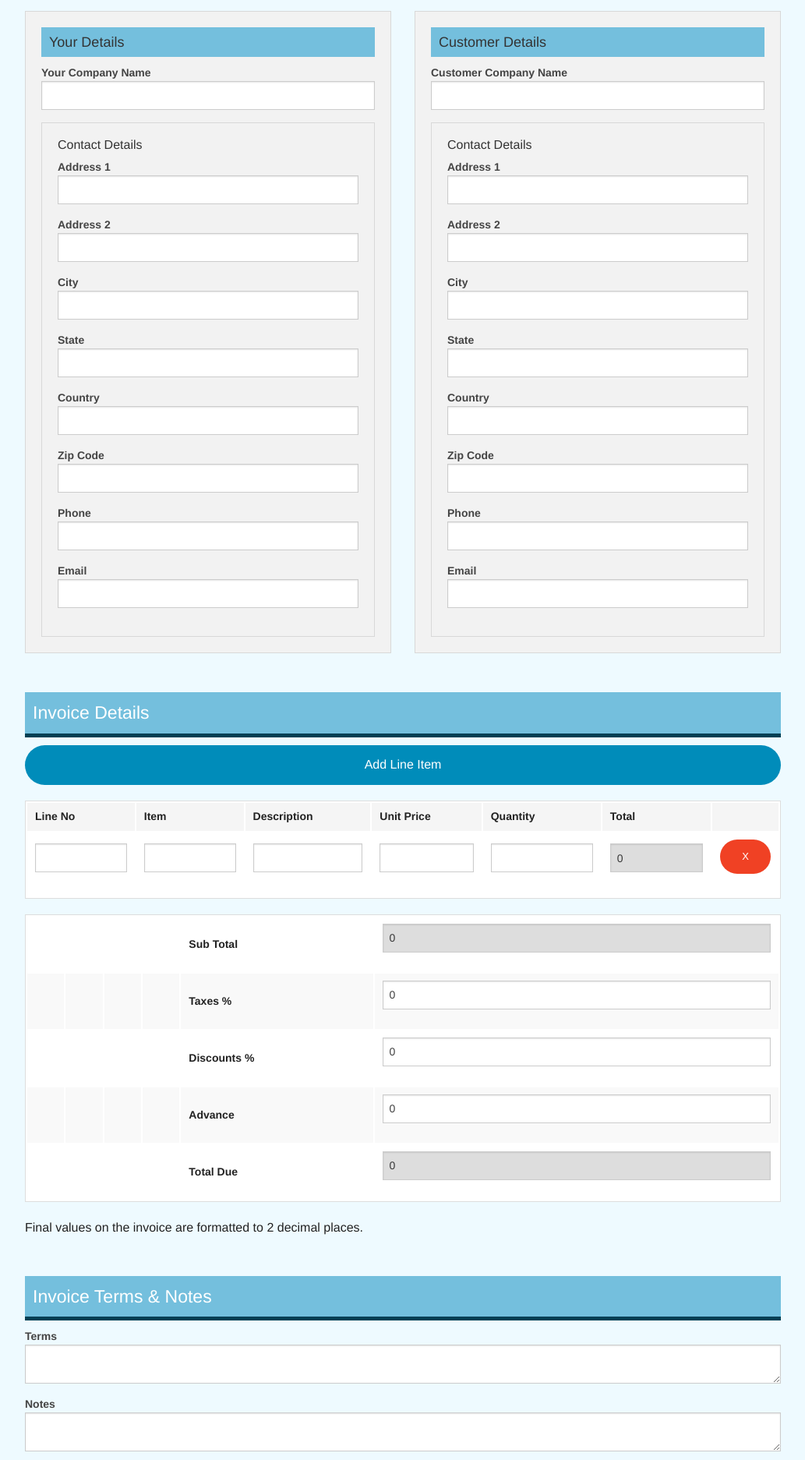
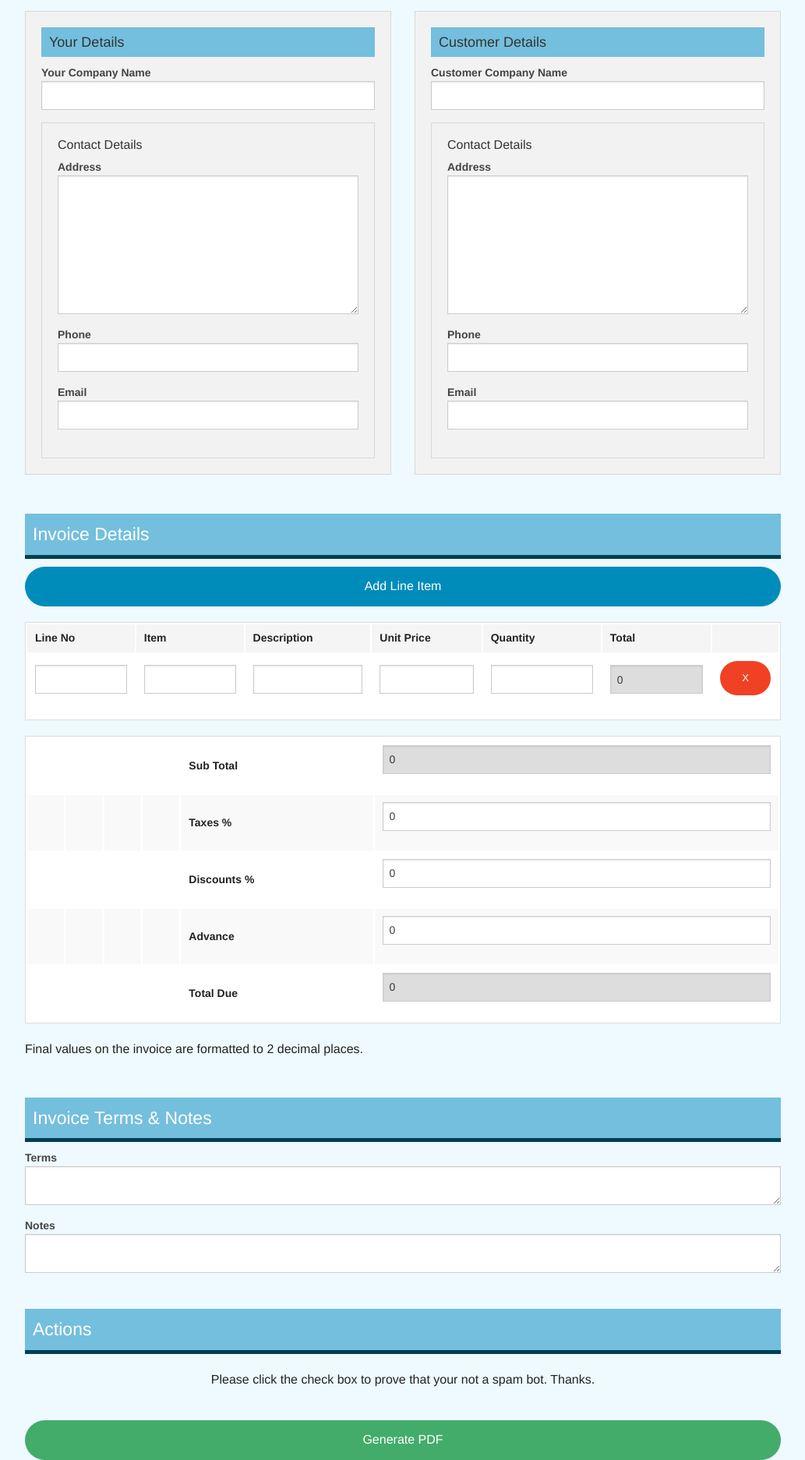
Before and after one commit to surendias/Invoicer, a PHP site: page / in a window 1280 px wide. Shown: the part 613-2486 px from the top of the page at 78% size, without its empty margins (123-1156 px from the left). Run offline with PHP 8.4, Linux system fonts and the light colour scheme; some libraries are stand-ins or nearby versions.

Commit message:
Simplified the Address Details. And removed required fields to simplify the entering process.

```diff
--- a/app.yaml
+++ b/app.yaml
@@ -1,6 +1,6 @@
-application: invoicer-apps-v1
+application: avian-principle-90010
 version: 1
-runtime: php
+runtime: php55
 api_version: 1
 threadsafe: yes
 
--- a/index.php
+++ b/index.php
@@ -78,71 +78,29 @@
                         </label>
                     </div>
                 </div>
-                <!--div class="row">
-                    <div class="large-12 columns">
-                        <label>Company Logo URL
-                            <input type="text" name="your_company_logo_url" placeholder="" required/>
-                        </label>
-                    </div>
-                </div-->
-
-
-                <div class="panel">
+               <div class="panel">
                     <h6>Contact Details</h6>
 
                     <div class="row">
                         <div class="large-12 columns">
-                            <label>Address 1
-                                <input type="text" name="your_address_1" placeholder="" required/>
+                            <label>Address
+                                <textarea name="your_address" id="" cols="30" rows="10"></textarea>
                             </label>
                         </div>
                     </div>
-                    <div class="row">
-                        <div class="large-12 columns">
-                            <label>Address 2
-                                <input type="text" name="your_address_2" placeholder=""/>
-                            </label>
-                        </div>
-                    </div>
-                    <div class="row">
-                        <div class="large-12 columns">
-                            <label>City
-                                <input type="text" name="your_city" placeholder="" required/>
-                            </label>
-                        </div>
-                    </div>
-                    <div class="row">
-                        <div class="large-12 columns">
-                            <label>State
-                                <input type="text" name="your_state" placeholder="" required/>
-                            </label>
-                        </div>
-                    </div>
-                    <div class="row">
-                        <div class="large-12 columns">
-                            <label>Country
-                                <input type="text" name="your_country" placeholder="" required/>
-                            </label>
-                        </div>
-                    </div>
-                    <div class="row">
-                        <div class="large-12 columns">
-                            <label>Zip Code
-                                <input type="text" name="your_zip_code" placeholder="" required/>
-                            </label>
-                        </div>
-                    </div>
+
+
                     <div class="row">
                         <div class="large-12 columns">
                             <label>Phone
-                                <input type="text" name="your_phone" placeholder="" required/>
+                                <input type="text" name="your_phone" placeholder=""/>
                             </label>
                         </div>
                     </div>
                     <div class="row">
                         <div class="large-12 columns">
                             <label>Email
-                                <input type="text" name="your_email" placeholder="" required type="email"/>
+                                <input type="text" name="your_email" placeholder="" type="email"/>
                             </label>
                         </div>
                     </div>
@@ -161,75 +119,31 @@
                 <div class="row">
                     <div class="large-12 columns">
                         <label>Customer Company Name
-                            <input type="text" name="customer_company_name" placeholder="" required/>
+                            <input type="text" name="customer_company_name" placeholder=""/>
                         </label>
                     </div>
                 </div>
-                <!--div class="row">
-                    <div class="large-12 columns">
-                        <label>Company Logo URL
-                            <input type="text" name="customer_company_logo_url" placeholder="" required/>
-                        </label>
-                    </div>
-                </div-->
-
-
                 <div class="panel">
                     <h6>Contact Details</h6>
 
                     <div class="row">
                         <div class="large-12 columns">
-                            <label>Address 1
-                                <input type="text" name="customer_address_1" placeholder="" required/>
-                            </label>
-                        </div>
-                    </div>
-                    <div class="row">
-                        <div class="large-12 columns">
-                            <label>Address 2
-                                <input type="text" name="customer_address_2" placeholder="" required/>
-                            </label>
-                        </div>
-                    </div>
-                    <div class="row">
-                        <div class="large-12 columns">
-                            <label>City
-                                <input type="text" name="customer_city" placeholder="" required/>
-                            </label>
-                        </div>
-                    </div>
-                    <div class="row">
-                        <div class="large-12 columns">
-                            <label>State
-                                <input type="text" name="customer_state" placeholder="" required/>
-                            </label>
-                        </div>
-                    </div>
-                    <div class="row">
-                        <div class="large-12 columns">
-                            <label>Country
-                                <input type="text" name="customer_country" placeholder="" required/>
-                            </label>
-                        </div>
-                    </div>
-                    <div class="row">
-                        <div class="large-12 columns">
-                            <label>Zip Code
-                                <input type="text" name="customer_zip_code" placeholder="" required/>
+                            <label>Address
+                                <textarea name="customer_address" id="" cols="30" rows="10"></textarea>
                             </label>
                         </div>
                     </div>
                     <div class="row">
                         <div class="large-12 columns">
                             <label>Phone
-                                <input type="text" name="customer_phone" placeholder="" required/>
+                                <input type="text" name="customer_phone" placeholder=""/>
                             </label>
                         </div>
                     </div>
                     <div class="row">
                         <div class="large-12 columns">
                             <label>Email
-                                <input type="text" name="customer_email" placeholder="" required type="email"/>
+                                <input type="text" name="customer_email" placeholder="" type="email"/>
                             </label>
                         </div>
                     </div>
@@ -333,14 +247,14 @@
             <div class="row">
                 <div class="large-12 columns">
                     <label>Terms
-                        <textarea name="terms" placeholder="" required></textarea>
+                        <textarea name="terms" placeholder=""></textarea>
                     </label>
                 </div>
             </div>
             <div class="row">
                 <div class="large-12 columns">
                     <label>Notes
-                        <textarea name="notes" placeholder="" required></textarea>
+                        <textarea name="notes" placeholder=""></textarea>
                     </label>
                 </div>
             </div>
@@ -355,7 +269,7 @@
             <div class="row text-center action-buttons">
                 <div class="large-12 columns">
                     <p>Please click the check box to prove that your not a spam bot. Thanks.</p>
-                    <div class="g-recaptcha" data-sitekey="6LcElgUTAAAAALuYyUgKYwXDxNlrJsCJwXnhmn3s"></div>
+                    <div class="g-recaptcha" data-sitekey="6LcsmAQTAAAAAIKkuHijL8SQbMSL-vxlzJIyZAau"></div>
                 </div>
             </div>
 
```
Also changed, not shown: process_invoice_mpdf.php (+39 -11 lines).
